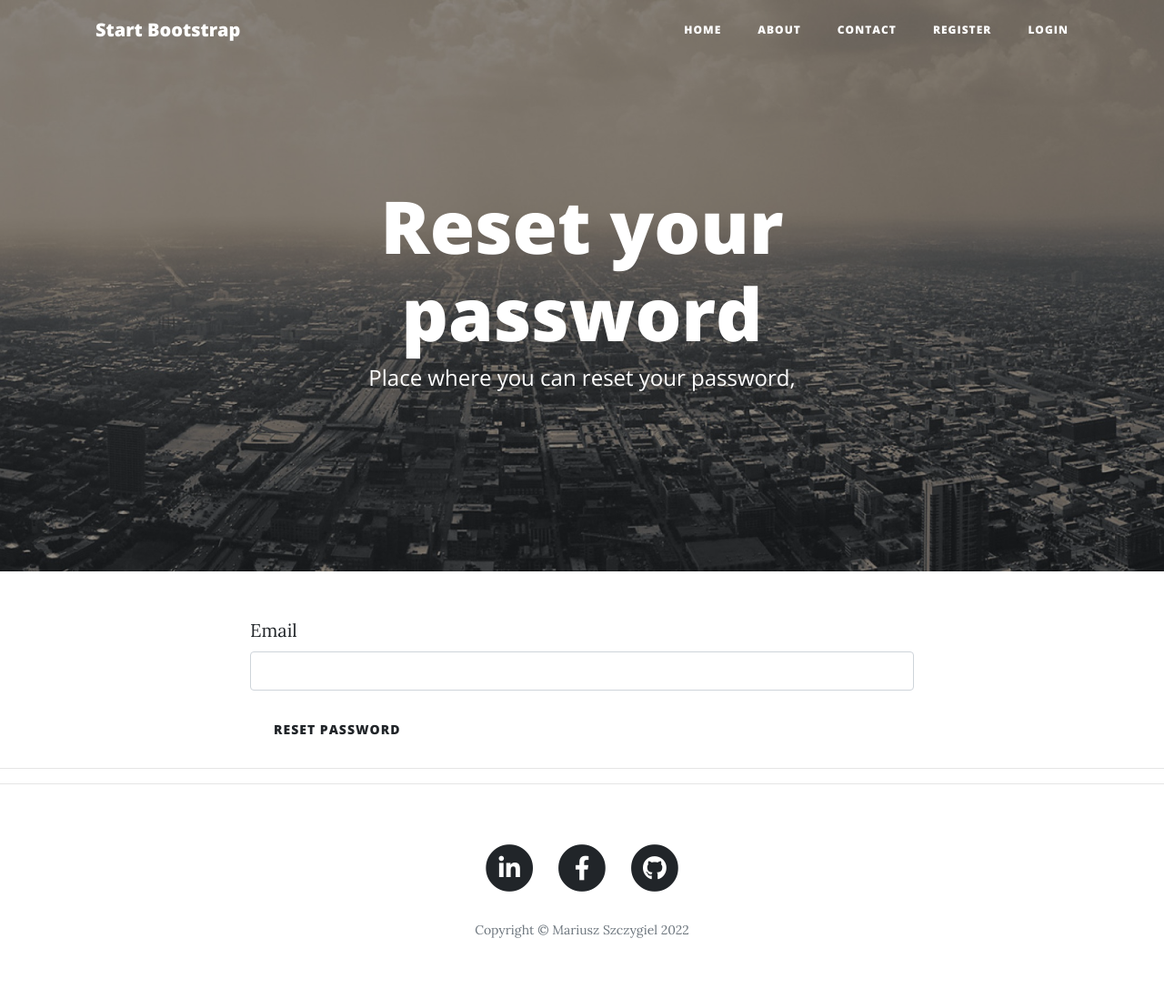
After one commit to M4rkopolo/Blog_webside, a Flask app: page /reset_password in a window 1280 px wide. The commit adds this page. Shown: the whole page at 91% size. Run offline with Flask 2, Linux system fonts and the light colour scheme; some libraries are stand-ins or nearby versions.

Commit message:
reset Password

```diff
--- a/main.py
+++ b/main.py
@@ -8,7 +8,8 @@ from flask_ckeditor import CKEditor, CKEditorField
 from werkzeug.security import generate_password_hash, check_password_hash
 from flask_login import UserMixin, login_user, LoginManager, login_required, current_user, logout_user
 import os
-
+from flask_mail import Mail, Message
+from itsdangerous import TimedJSONWebSignatureSerializer as Serializer
 from datetime import date
 
 app = Flask(__name__)
@@ -23,7 +24,12 @@ login_manager.init_app(app)
 app.config['SQLALCHEMY_DATABASE_URI'] = f"sqlite:///{os.path.join(basedir, 'data.sqlite')}"
 app.config['SQLALCHEMY_TRACK_MODIFICATIONS'] = False
 db = SQLAlchemy(app)
-
+app.config['MAIL_SERVER']= 'smtp.poczta.onet.pl'
+app.config['MAIL_PORT']= 587
+app.config['MAIL_USE_TLS']= True
+app.config['MAIL_USERNAME']= "mariusztest123@op.pl"
+app.config['MAIL_PASSWORD']= "M4r1u521"
+mail = Mail(app)
 ##CONFIGURE TABLE
 class User(UserMixin, db.Model):
     __tablename__ = 'users'
@@ -44,6 +50,19 @@ class User(UserMixin, db.Model):
 
     def __repr__(self):
         return f"List(id: {self.id}, email: {self.email}, posts: {self.posts}, user_name:{self.user_name})"
+
+    def get_reset_token(self,expires_time = 100):
+        s = Serializer(app.config['SECRET_KEY'],expires_time)
+        return s.dumps({"user_id":self.id}).decode('utf-8')
+
+    @staticmethod
+    def verify_reset_token(token):
+        s = Serializer(app.config['SECRET_KEY'])
+        try:
+            user_id = s.loads(token)["user_id"]
+        except:
+            return None
+        return User.query.get(user_id)
 
 
 class BlogPost(db.Model):
@@ -109,6 +128,20 @@ class CreatePostForm(FlaskForm):
     body = CKEditorField("Blog Content", validators=[DataRequired()])
     submit = SubmitField("Submit Post")
 
+class ResetPasword(FlaskForm):
+    email = StringField("Email", validators=[DataRequired()])
+    submit = SubmitField("Reset Password")
+
+    def validate_email(self, email):
+        user = User.query.filter_by(email=email.data).first()
+        if user is None:
+            flash("There is no account which this email")
+
+class NewPassword(FlaskForm):
+    password = PasswordField("Password", validators=[DataRequired()])
+    repeat_password = PasswordField("Password", validators=[DataRequired()])
+    submit = SubmitField("Set new password")
+
 
 class CommentForm(FlaskForm):
     comment = StringField("Comment", validators=[DataRequired()])
@@ -118,6 +151,63 @@ class CommentForm(FlaskForm):
 @login_manager.user_loader
 def load_user(user_id):
     return User.query.get(int(user_id))
+
+def send_reset_email(user):
+    token = user.get_reset_token()
+    print(token)
+    msg=Message("Password reset request",
+                sender='mariusztest123@op.pl',
+                recipients=[user.email])
+    msg.body = f'''To reset your password viset following link:
+{url_for('reset_token',token=token, _external=True)}
+If you did not make this request then simply ignore this email and no chnge password
+{user.user_name} {user.password}'''
+    mail.send(msg)
+
+@app.route('/reset_password', methods=['GET', 'POST'])
+def reset_password():
+    # if current_user.is_authenticated():
+    #     return redirect(url_for("get_all_posts"))
+    form = ResetPasword()
+    # if form.validate_on_submit():
+    #     redirect(url_for('new_password'))
+    if form.validate_on_submit():
+        user=User.query.filter_by(email=form.email.data).first()
+        send_reset_email(user)
+        flash("An email has been sent with instructions to reset password")
+        return redirect(url_for('login'))
+    return render_template('reset_password.html', form=form)
+
+# @app.route('/reset_password/<token>', methods=['GET', 'POST'])
+# def new_password(token):
+#     if current_user.is_authenticated():
+#         return redirect(url_for("get_all_posts"))
+#     if user is None:
+#         flash("THat is an invalid or expired token")
+#         return redirect(url_for('reset_password'))
+#     form = NewPassword()
+#     if form.validate_on_submit():
+#
+#     return render_template('new_password.html', form=form)
+
+@app.route('/reset_password/<token>', methods=['GET', 'POST'])
+def reset_token(token):
+    # if current_user.is_authenticated():
+    #     return redirect(url_for("get_all_posts"))
+    user = User.verify_reset_token(token)
+    if user is None:
+        flash("THat is an invalid or expired token")
+        return redirect(url_for('reset_password'))
+    form = NewPassword()
+    if form.validate_on_submit():
+        # add check if user already exist
+        new_password = generate_password_hash(form.password.data,
+                               method='pbkdf2:sha256',
+                               salt_length=5)
+        user.password = new_password
+        db.session.commit()
+        return redirect(url_for('login'))
+    return render_template('new_password.html', form=form)
 
 
 @app.route('/register', methods=['GET', 'POST'])
@@ -131,6 +221,7 @@ def register():
             password=new_user.password.data,)
         db.session.add(new_user_db)
         db.session.commit()
+
         return redirect(url_for('get_all_posts'))
     return render_template('register.html', form=new_user, logged_in=current_user.is_authenticated)
 
--- a/templates/login.html
+++ b/templates/login.html
@@ -32,7 +32,10 @@
             </ul>
           {% endif %}
     {% endwith %}
-        {{ wtf.quick_form(form) }}
+        {{ wtf.quick_form(form)}}
+            <p class="copyright text-muted">Forget password?
+            <a href="{{url_for('reset_password')}}">Reset password</a>
+            </p>
       </div>
     </div>
   </div>
--- /dev/null
+++ b/templates/reset_password.html
@@ -0,0 +1,46 @@
+{% include "header.html" %}
+{% import "bootstrap/wtf.html" as wtf %}
+
+  <!-- Page Header -->
+  <header class="masthead" style="background-image: url({{ url_for('static', filename='img/city.jpg')}})">
+    <div class="overlay"></div>
+    <div class="container">
+      <div class="row">
+        <div class="col-lg-8 col-md-10 mx-auto">
+          <div class="site-heading">
+            <h1>Reset your password</h1>
+            <span class="subheading">Place where you can reset your password, </span>
+          </div>
+        </div>
+      </div>
+    </div>
+  </header>
+
+  <!-- Main Content -->
+  <div class="container">
+    <div class="row">
+      <div class="col-lg-8 col-md-10 mx-auto">
+
+          <!-- This is where the form will go -->
+
+          {{ wtf.quick_form(form) }}
+
+      </div>
+    </div>
+  </div>
+
+        <hr>
+
+
+        <!-- New Post -->
+        <div class="clearfix">
+          {% if logged_in %}
+          <a class="btn btn-primary float-right" href="{{url_for('add_new_post')}}">Create New Post</a>
+          {% endif %}
+        </div>
+      </div>
+    </div>
+  </div>
+  <hr>
+
+{% include "footer.html" %}
```
Also changed, not shown: templates/new_password.html (added, +42 -0 lines), data.sqlite.
